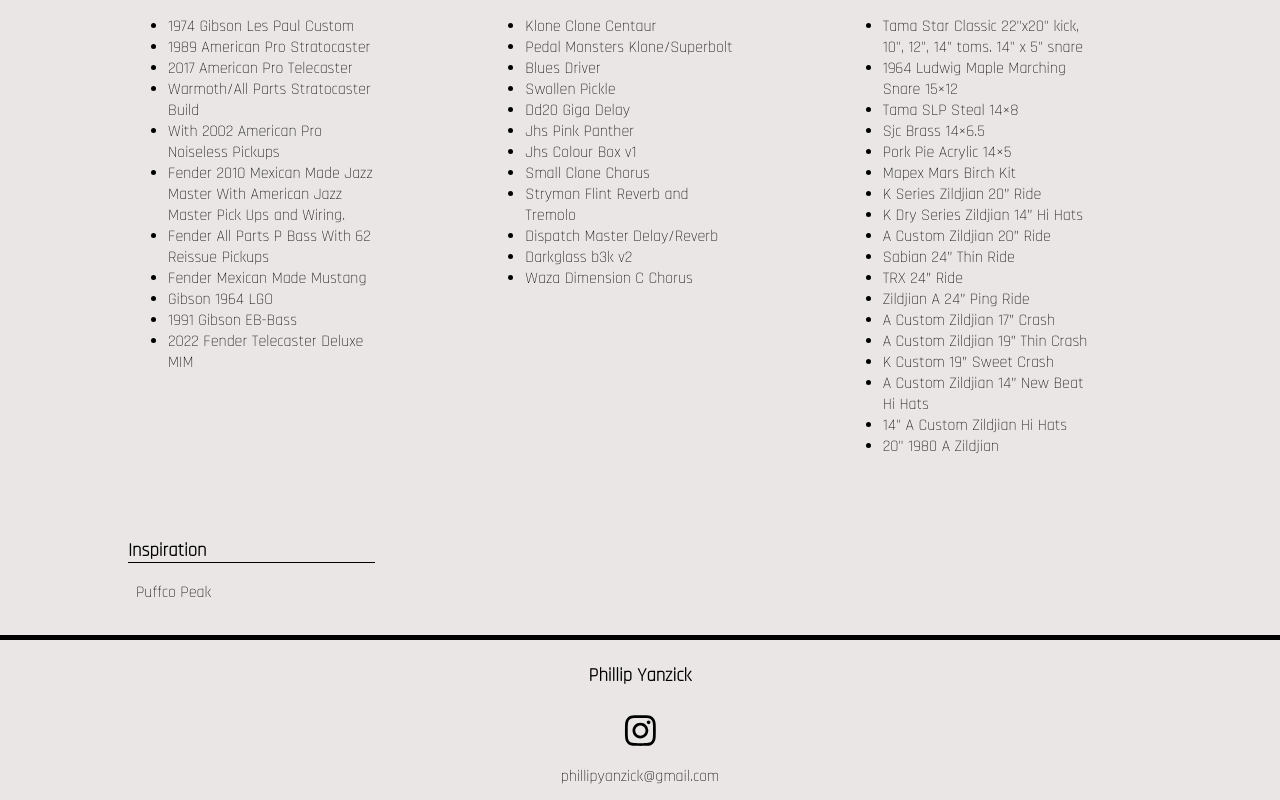
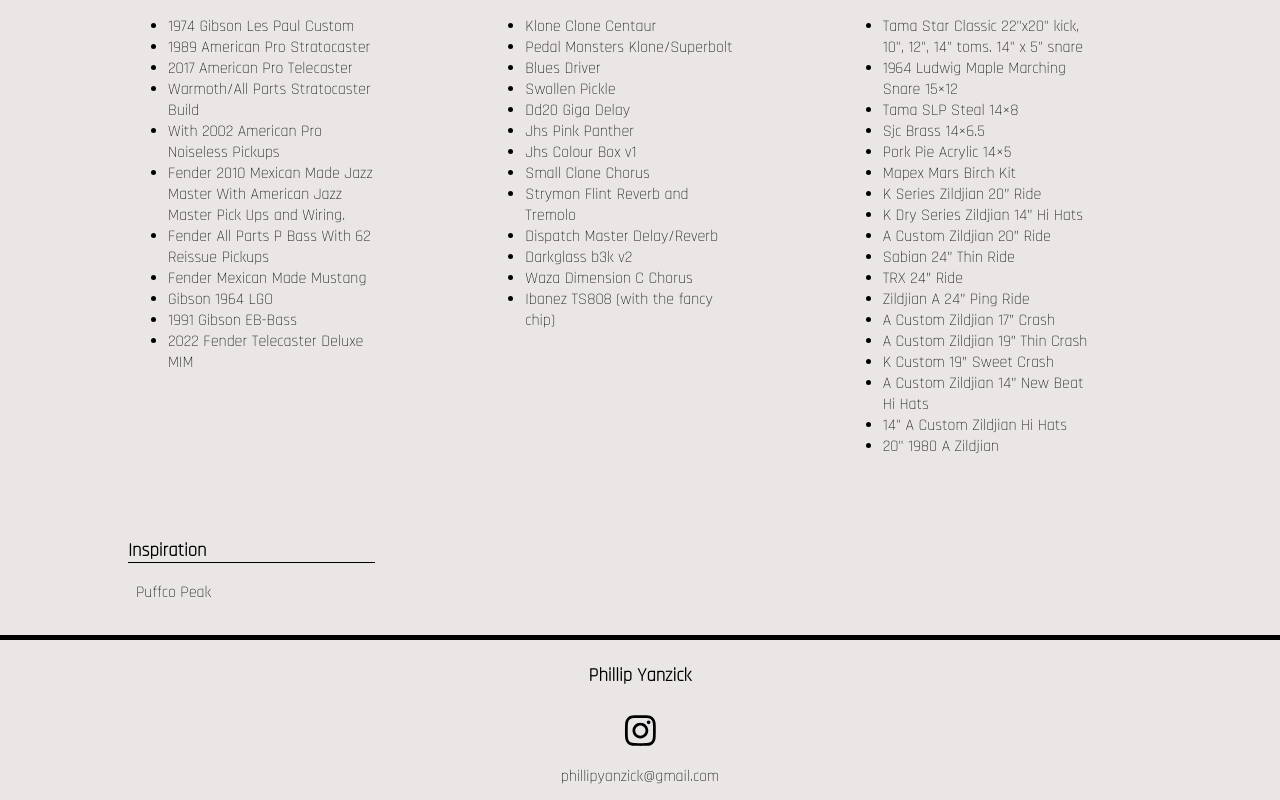
Before and after one commit to Randycullins08/phil-yanzick-nextjs, a Next.js app: page /Studio in a window 1280 px wide. Shown: the part 1351-2151 px from the top of the page. Built offline with nearby package versions, Linux system fonts and the light colour scheme.

Commit message:
added a pedal to the studio page

```diff
--- a/pages/Studio.js
+++ b/pages/Studio.js
@@ -114,6 +114,7 @@
               <li>Dispatch Master Delay/Reverb</li>
               <li>Darkglass b3k v2</li>
               <li>Waza Dimension C Chorus</li>
+              <li>Ibanez TS808 (with the fancy chip)</li>
             </ul>
           </div>
 
```
